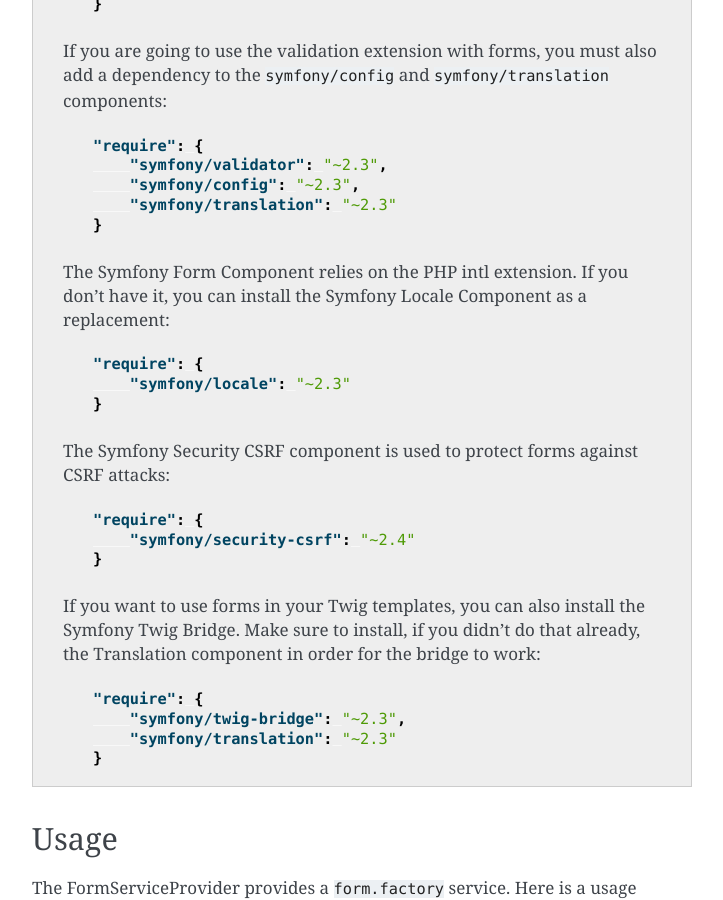
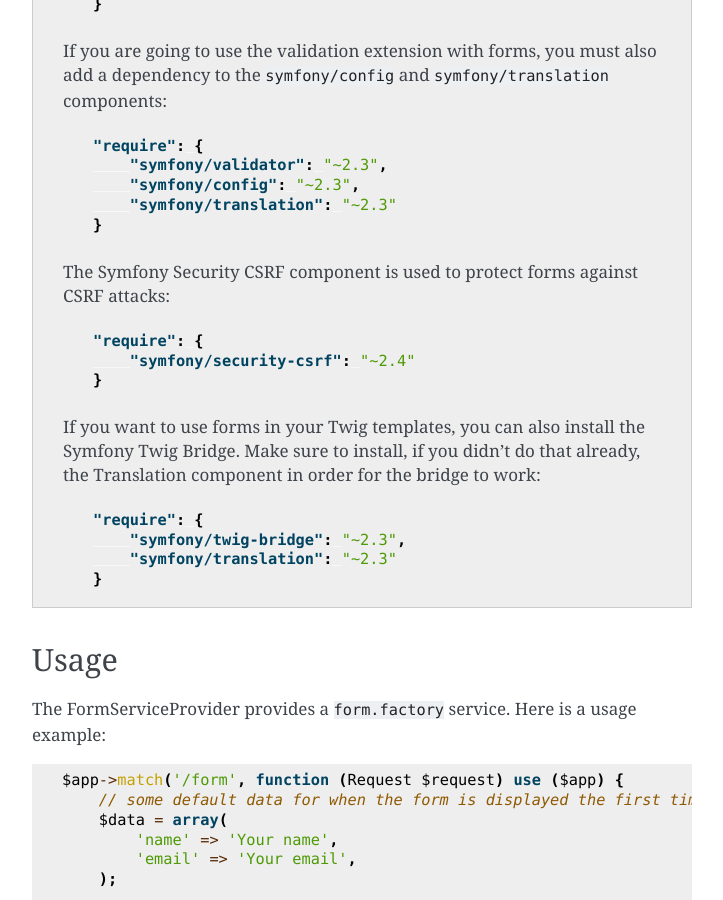
Before and after one commit to silexphp/Silex, a Sphinx documentation site: the page built from doc/providers/form.rst, in a window 1280 px wide and 900 px high, scrolled down 1305 px. Shown: the whole window, without its empty margins (388-1111 px from the left). Built offline with Sphinx 7.4.7, drawn with Linux system fonts in a browser that asks for light colours; pages that are not in the unit, such as notebooks, are missing from menus.

Commit message:
Removed deprecated component

```diff
--- a/doc/providers/form.rst
+++ b/doc/providers/form.rst
@@ -73,15 +73,6 @@
             "symfony/validator": "~2.3",
             "symfony/config": "~2.3",
             "symfony/translation": "~2.3"
-        }
-
-    The Symfony Form Component relies on the PHP intl extension. If you don't have
-    it, you can install the Symfony Locale Component as a replacement:
-
-    .. code-block:: json
-
-        "require": {
-            "symfony/locale": "~2.3"
         }
 
     The Symfony Security CSRF component is used to protect forms against CSRF attacks:
```
